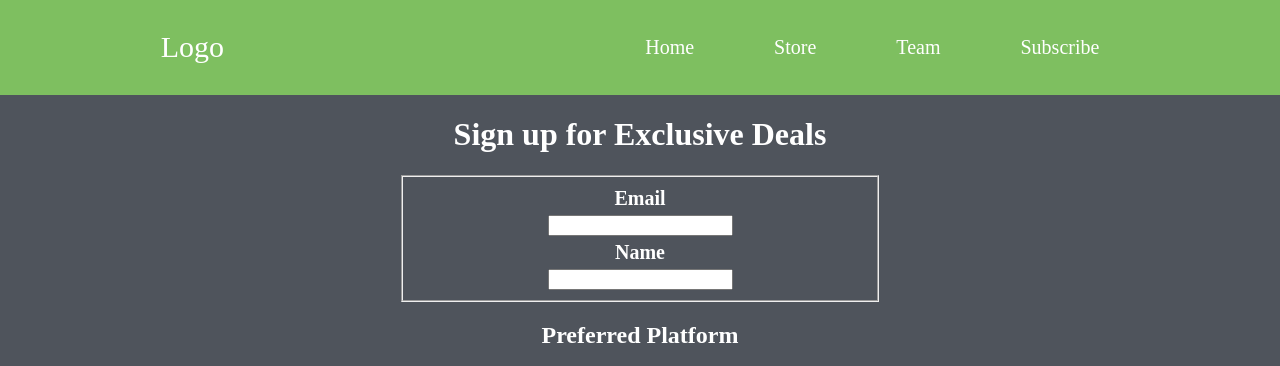
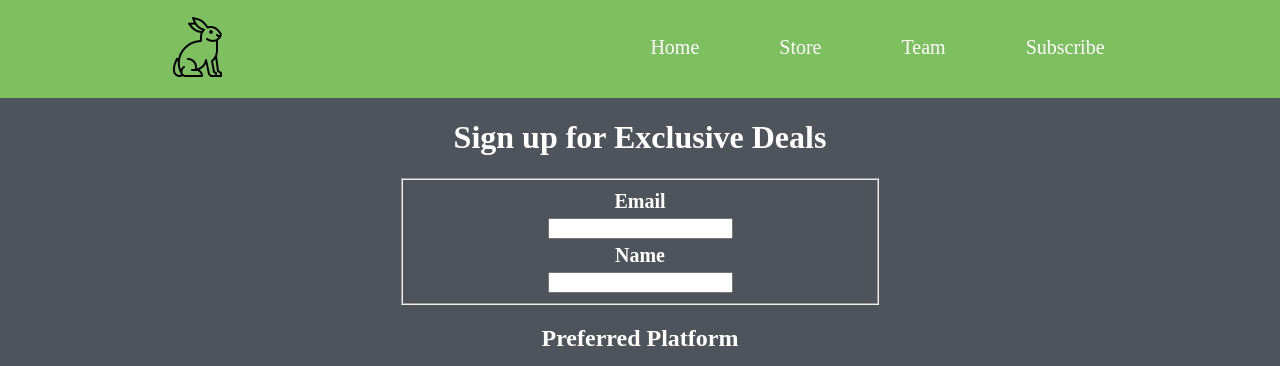
Before and after one commit to FesalBadday/cpnt-262-final-project, a website: page public/subscribe.html in a window 1280 px wide. Shown: the top 366 px of the page. Drawn offline with Linux system fonts and the light colour scheme.

Commit message:
added logo to all html

```diff
--- a/public/assets/css/main.css
+++ b/public/assets/css/main.css
@@ -50,8 +50,8 @@ body {
     color: white;
 }
 
-a.logo div span {
-    margin: 0 10px;
+.logo {
+    margin: 15px 10px;
 }
 
 /* *************** */
@@ -216,7 +216,7 @@ fieldset .label-box {
 
 .submit-button {
     display: block;
-    margin: 20px auto 8rem auto;
+    margin: 20px auto 14rem auto;
     font-size: 20px;
     padding: 10px;
 }
--- a/public/subscribe.html
+++ b/public/subscribe.html
@@ -13,7 +13,9 @@
   <header>
     <!--Global Navigation-->
     <nav>
-      <p class="nav-text">Logo</p>
+      <div class="logo">
+        <img src="assets/icons8-rabbit-64.png" />
+      </div>
       <ul>
         <li><a href="/">Home</a></li>
         <li><a href="store">Store</a></li>
```
Also changed, not shown: public/store.html (+3 -1 lines), public/team.html (+3 -1 lines).
